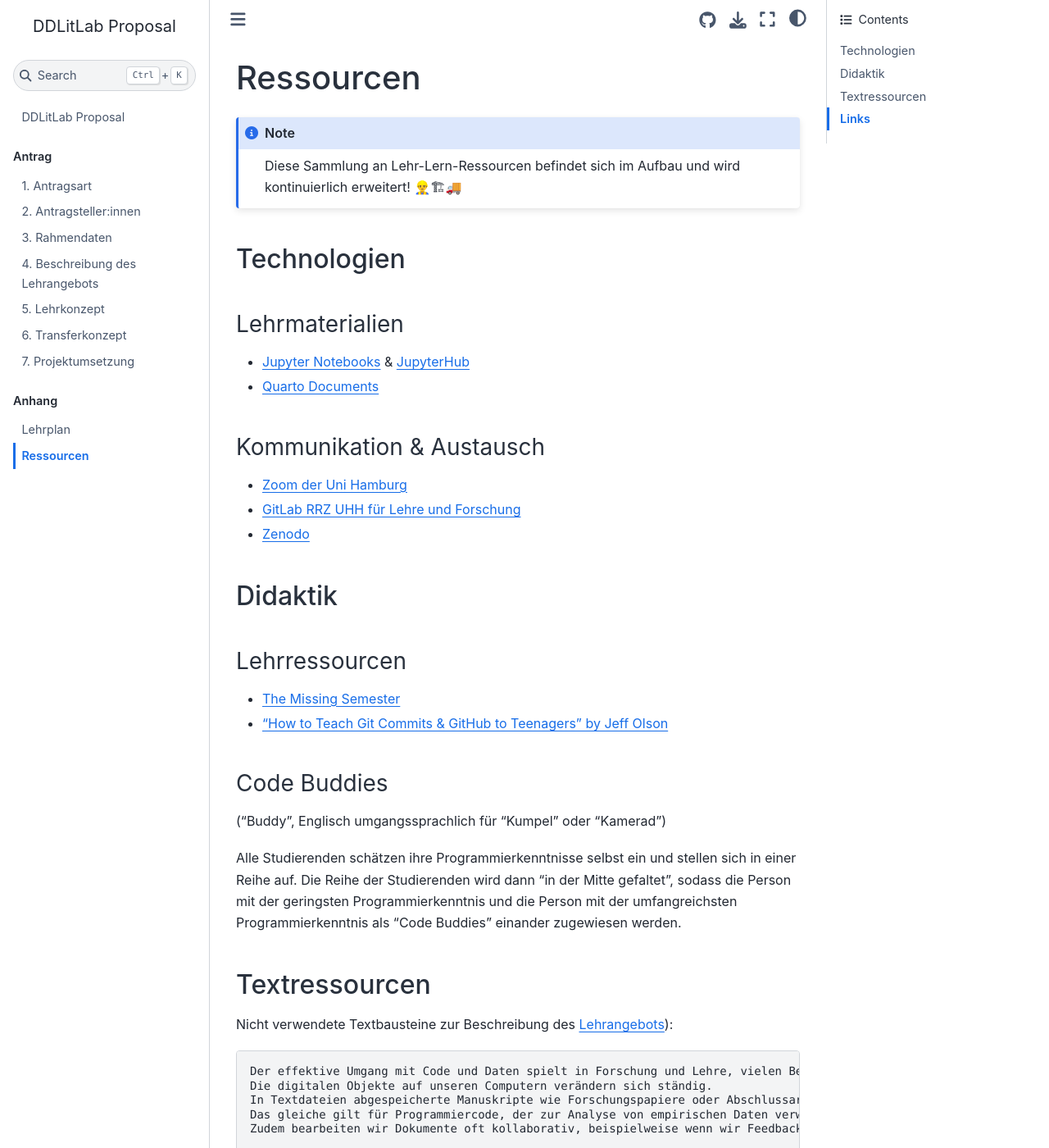
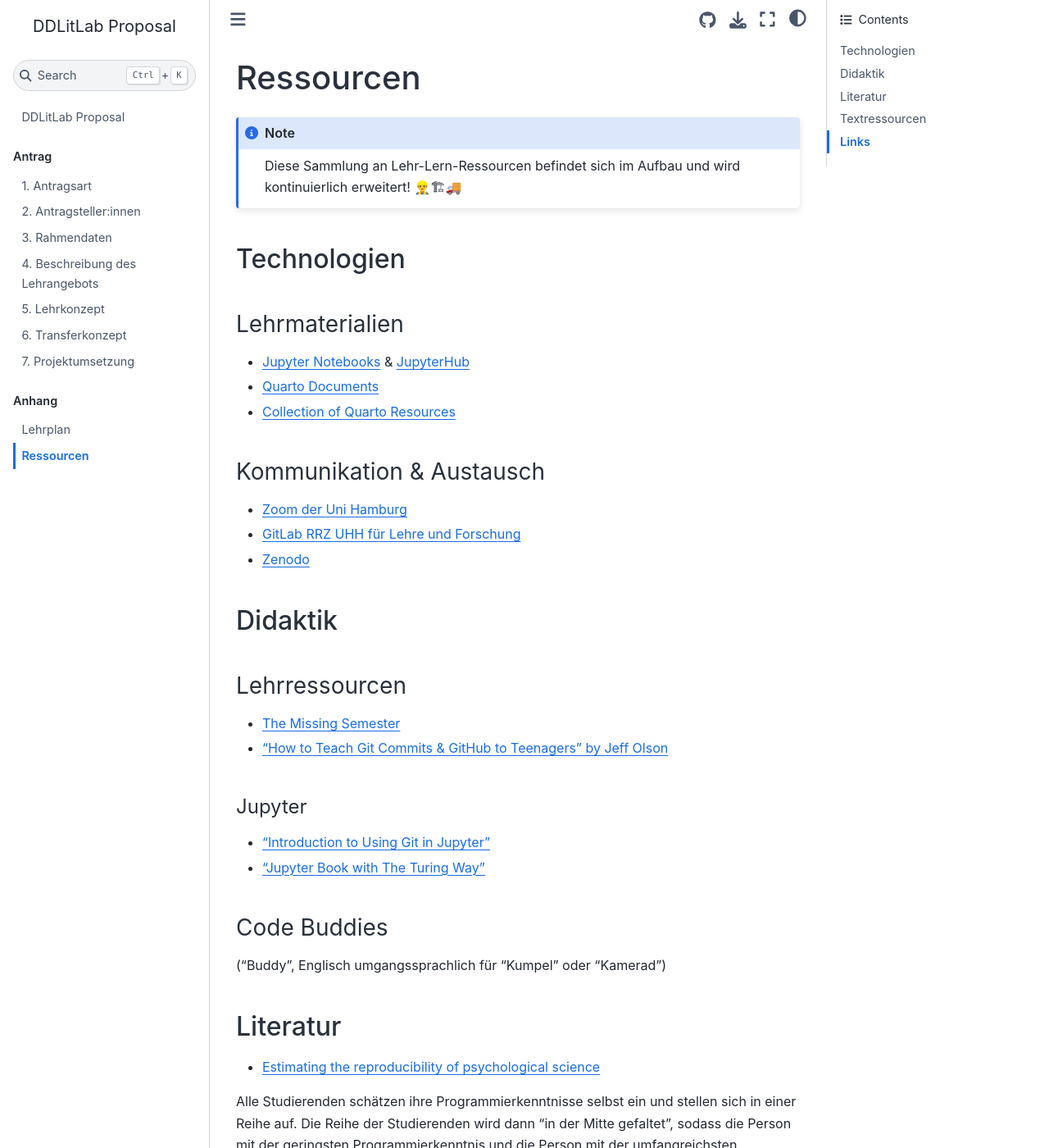
Before and after one commit to lnnrtwttkhn/ddlitlab-proposal, a Jupyter Book: the page built from docs/ressourcen.md, in a window 1280 px wide and 1400 px high. Shown: the whole window at 82% size. Built offline with Jupyter Book 1.0.4 settings and Sphinx 7.4.7 and the Sphinx Book theme 1.1.4, drawn with Linux system fonts in a browser that asks for light colours.

Commit message:
document several resources

```diff
--- a/docs/ressourcen.md
+++ b/docs/ressourcen.md
@@ -8,9 +8,9 @@
 
 ### Lehrmaterialien
 
-
 - [Jupyter Notebooks](https://jupyter.org/) & [JupyterHub](https://code.min.uni-hamburg.de/hub/)
 - [Quarto Documents](https://quarto.org/)
+- [Collection of Quarto Resources](https://github.com/mcanouil/awesome-quarto)
 
 ### Kommunikation & Austausch
 
@@ -25,9 +25,20 @@
 - [The Missing Semester](https://missing.csail.mit.edu/)
 - ["How to Teach Git Commits & GitHub to Teenagers" by Jeff Olson](https://medium.com/upperlinecode/how-to-teach-git-commits-github-to-teenagers-a3f740b2f500)
 
+#### Jupyter
+
+- ["Introduction to Using Git in Jupyter"](https://andgarc.github.io/basic-git-jupyter-lesson/index.html)
+- ["Jupyter Book with The Turing Way"](https://malvikasharan.github.io/jupyter-book-with-the-turing-way/aio/index.html)
+
 ### Code Buddies
 
  ("Buddy", Englisch umgangssprachlich für "Kumpel" oder "Kamerad")
+
+## Literatur
+
+- [Estimating the reproducibility of psychological science](https://doi.org/10.1126/science.aac4716)
+
+
 
 Alle Studierenden schätzen ihre Programmierkenntnisse selbst ein und stellen sich in einer Reihe auf.
 Die Reihe der Studierenden wird dann "in der Mitte gefaltet", sodass die Person mit der geringsten Programmierkenntnis und die Person mit der umfangreichsten Programmierkenntnis als "Code Buddies" einander zugewiesen werden.
```
